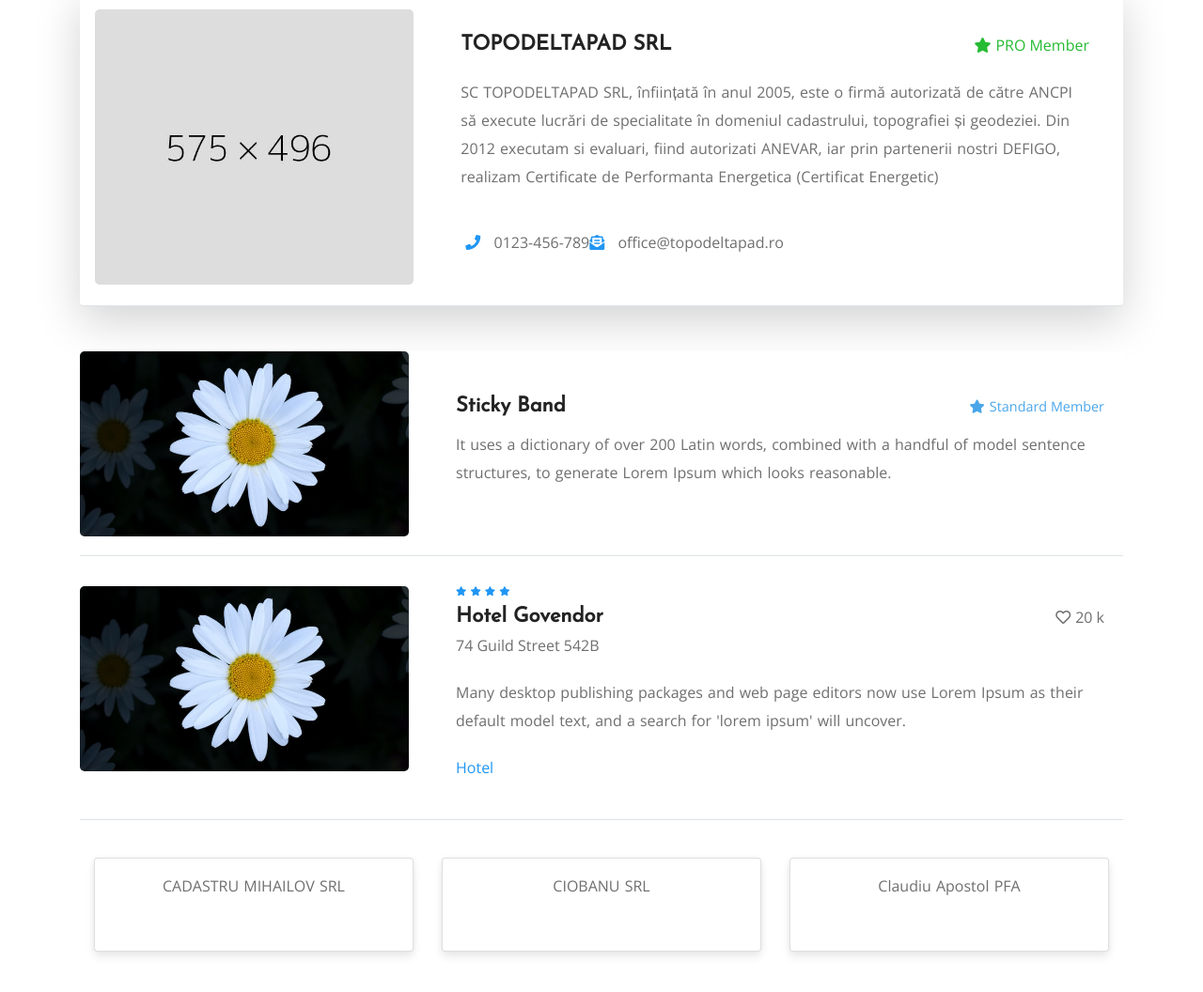
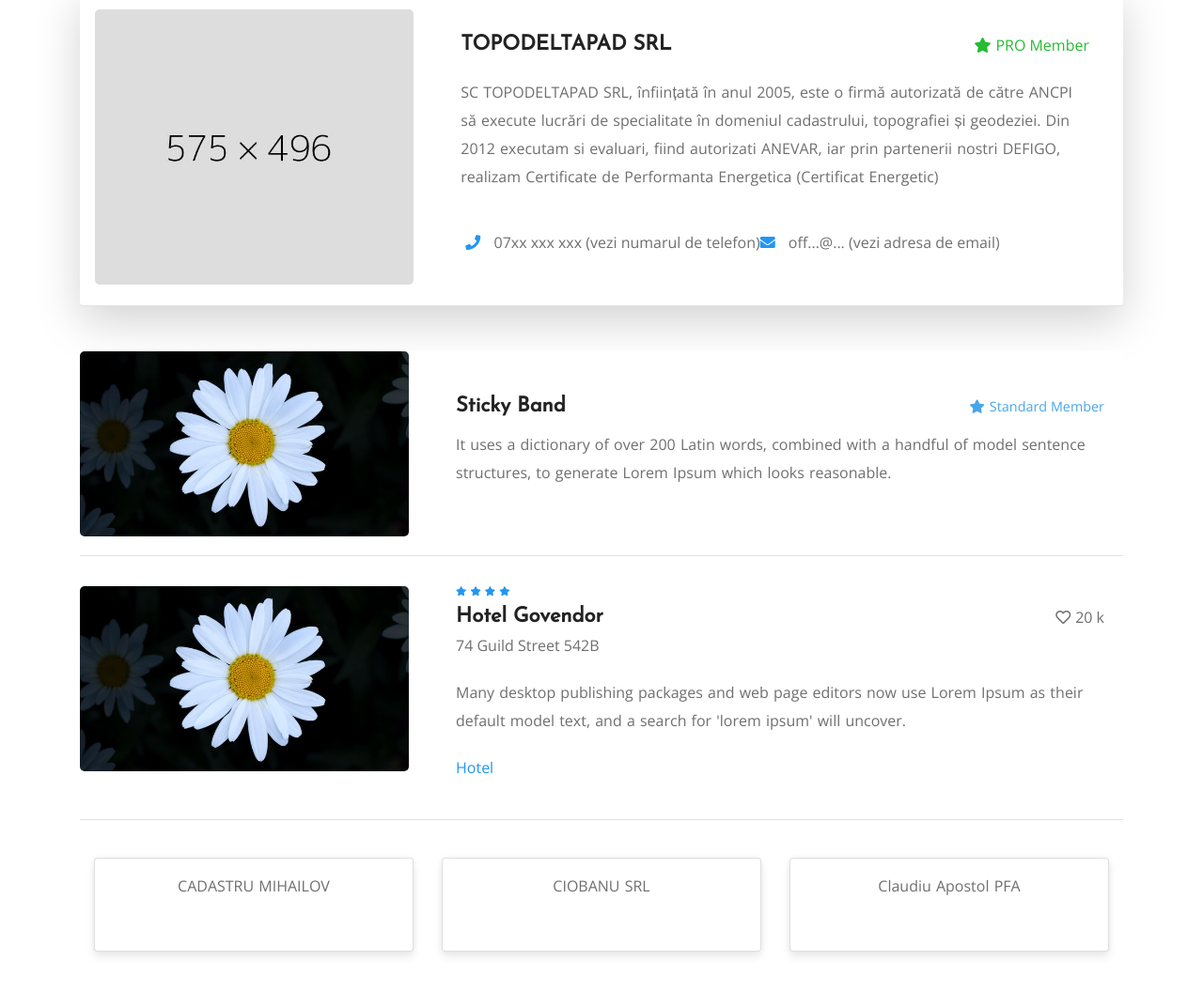
Before and after one commit to dornescum/designFirmeCadastru, a plain HTML site: page lista_firme.html in a window 1280 px wide. Shown: the part 442-1498 px from the top of the page at 94% size. Drawn offline with nearby package versions, Linux system fonts and the light colour scheme; some icons are missing.

Commit message:
butoane lista firme pro member(mie nu imi place cum arata asa), poate sa micsorez fontul? sa incapa intr o singura linie?

```diff
--- a/lista_firme.html
+++ b/lista_firme.html
@@ -294,18 +294,19 @@
                                             </p>
 
                                             <div class="row">
-                                                <ul class="padding-20px-tb padding-20px-lr rounded d-flex" id="nopadding">
+                                                <ul class="padding-20px-tb padding-20px-lr rounded d-flex">
 
                                                     <!-- TODO - Aici trebuie sa fie butoane cu vezi numarul de telefon si vezi adresa de email -->
 
                                                     <li class="col-xs-6"><a href="#">
                                                         <i class="fa fa-phone margin-10px-right text-theme-color"></i>
-                                                            0123-456-789
-                                                        </a>
+                                                        07xx xxx xxx (vezi numarul de telefon)
+                                                    </a>
                                                     </li>
                                                     <li class="col-xs-6"><a href="#">
-                                                        <i class="fas fa-envelope-open-text margin-10px-right text-theme-color" data-toggle="tooltip" data-placement="top" title="Tooltip on top"></i>
-                                                            office@topodeltapad.ro</a>
+                                                        <i class="fa fa-envelope margin-10px-right text-theme-color"></i>
+                                                        off...@... (vezi adresa de email)
+                                                    </a>
                                                     </li>
                                                 </ul>
                                             </div>
@@ -320,6 +321,7 @@
 
                         <!-- firma 3  -->
                         <!-- TODO - Vreau sa mergi dupa modelul asta pentru firmele de tip Standard, insa vreau sa fie si mai ingusta sectiunea (adica micsoram height-ul) -->
+                        <!--todo height ul? nu width? nu am inteles lasa mesaj pe whatsup (e pe silentios) cand ai timp-->
                         <div class="border-bottom margin-20px-bottom padding-20px-bottom xs-padding-20px-bottom">
                             <div class="card card-list border-0">
                                 <div class="row align-items-center">
@@ -403,7 +405,7 @@
                             <div class="row">
                                 <div class="col-md-4">
                                     <div class="card card-1 text-lg-center">
-                                        <p>CADASTRU MIHAILOV SRL</p>
+                                        <p>CADASTRU MIHAILOV </p>
 
                                     </div>
                                 </div>
```
Also changed, not shown: img/banner/topodeltapad.jpg (added), img/content/firma-topodeltapad/01.jpg (added), img/content/firma-topodeltapad/02.jpg (added), img/content/firma-topodeltapad/banner1.jpg (added), img/content/firma-topodeltapad/banner2.jpg (added), img/content/firma-topodeltapad/banner3.jpg (added), img/content/luca.jpg (added).
